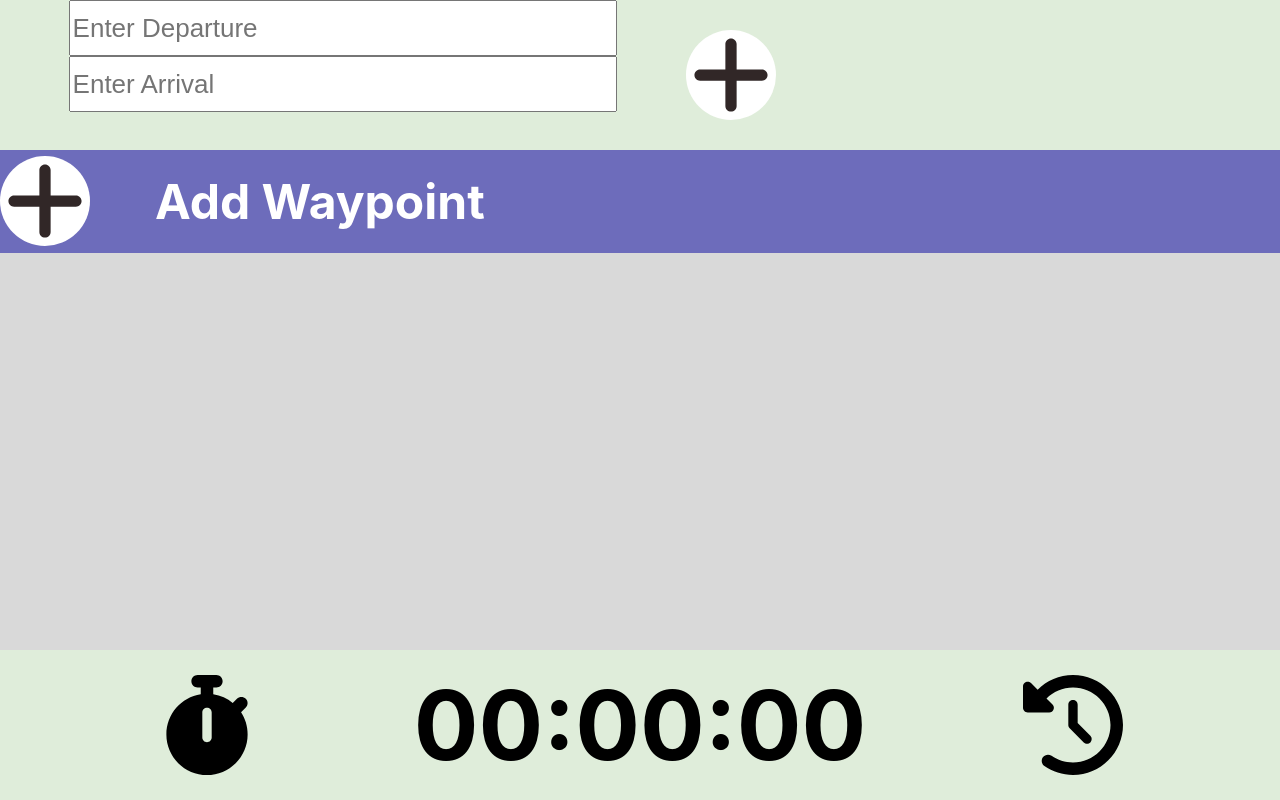
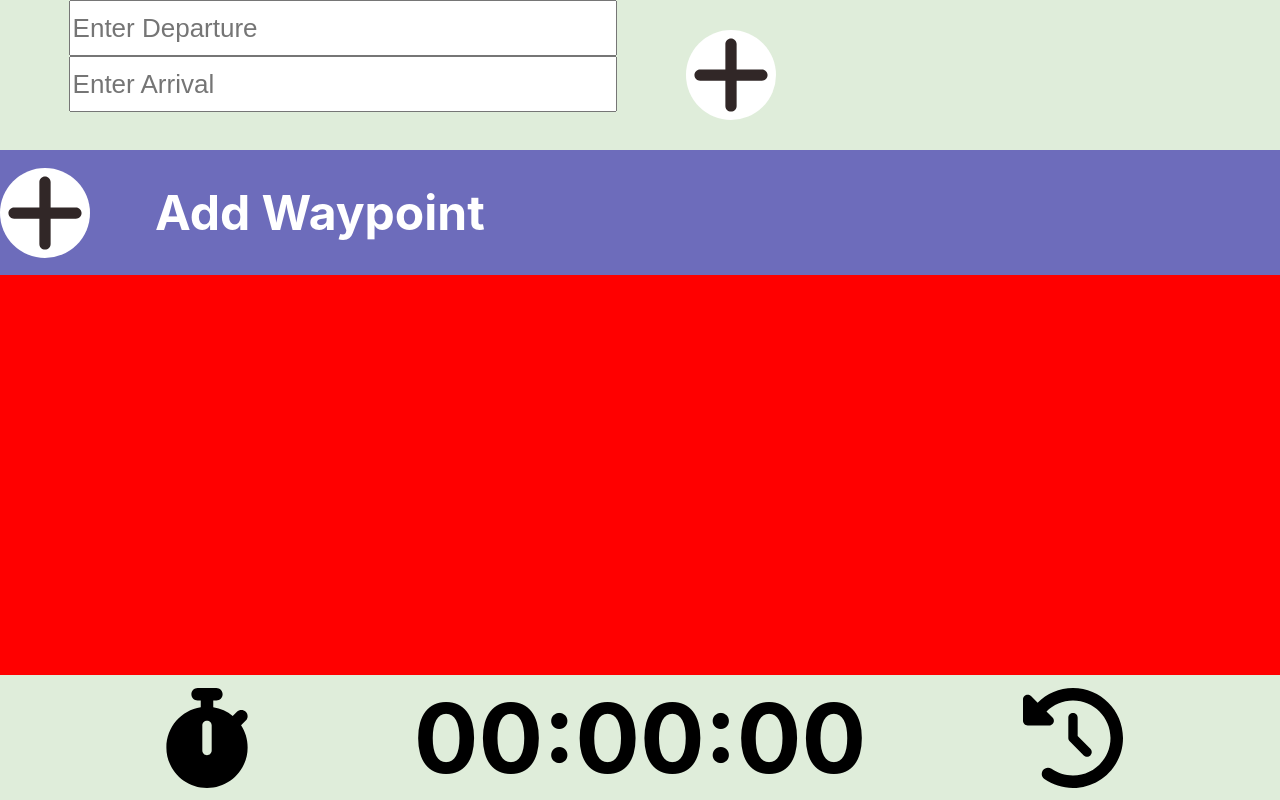
Before and after one commit to shaawwn/flight-planner, a React (Create React App) app: page / in a window 1280 px wide. Built offline with nearby package versions, Linux system fonts and the light colour scheme.

Commit message:
changed fixed position of timer

```diff
--- a/src/styles/style.css
+++ b/src/styles/style.css
@@ -85,8 +85,9 @@ body {
     display: flex;
     flex-direction: column;
     /* justify-content: space-between; */
-    /* background-color: red; */
-    height: 100%;
+    background-color: red;
+    height: 60%;
+    overflow: scroll;
 }
 /* Waypoints */
 
@@ -193,7 +194,7 @@ body {
 /* Timer */
 
 .timer {
-    position: fixed;
+    /* position: fixed; */
     bottom: 0px;
     width: 100%;
     height: 150px;
```
